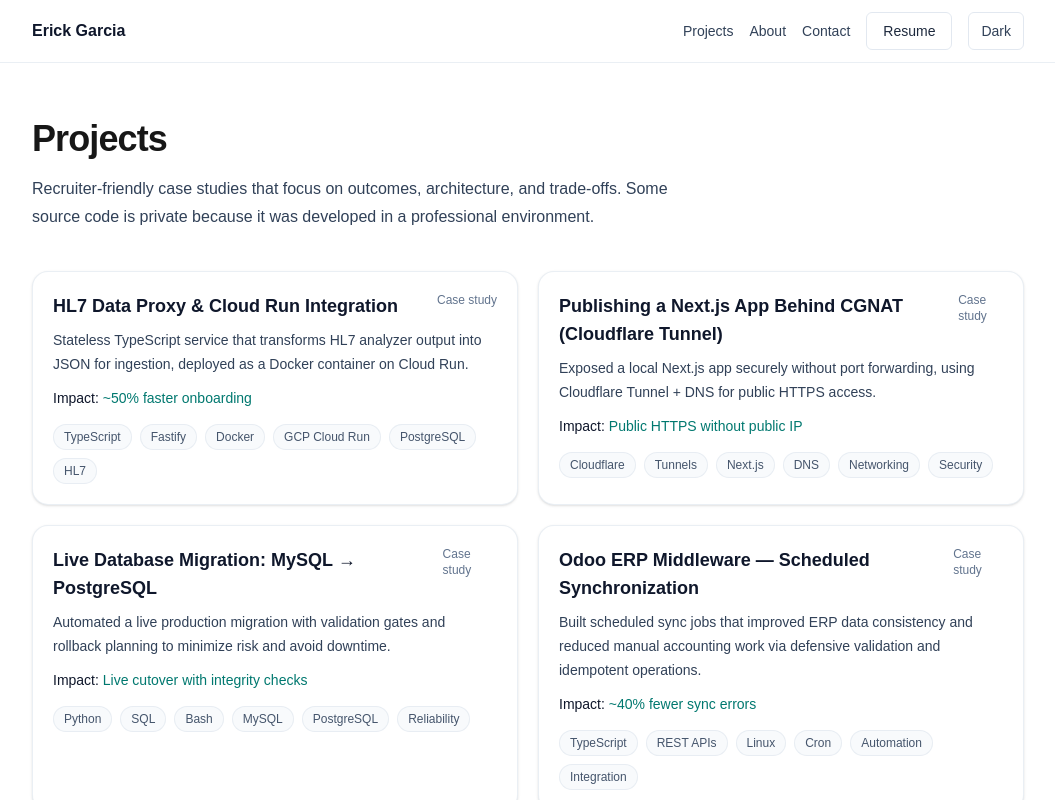
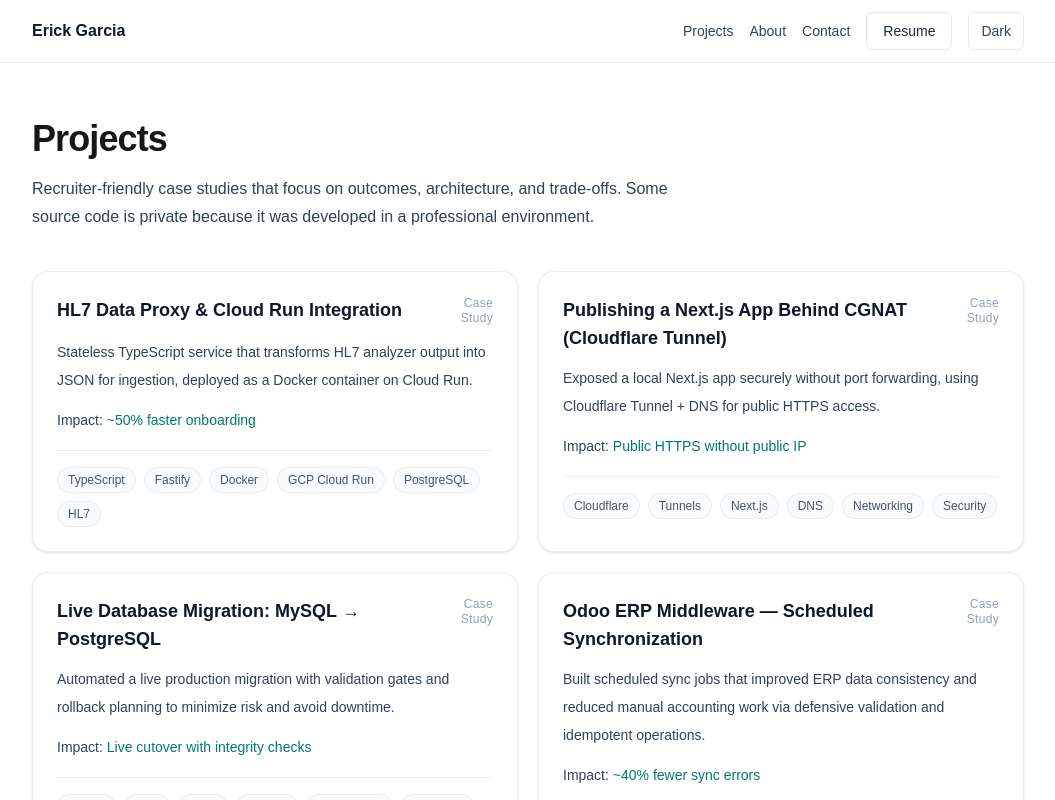
Before and after one commit to eggarcia98/portfolio, a Next.js app: page /projects in a window 1280 px wide. Shown: the top 800 px of the page, without its empty margins (112-1167 px from the left). Built offline with nearby package versions, Linux system fonts and the light colour scheme.

Commit message:
style: update ProjectCard component for improved layout and readability

```diff
--- a/src/components/project-card.tsx
+++ b/src/components/project-card.tsx
@@ -18,31 +18,31 @@
     return (
         <Link
             href={href}
-            className="surface group block p-5 transition hover:-translate-y-0.5 hover:shadow-md"
+            className="surface group block p-6 transition hover:shadow-md"
         >
             <div className="flex items-start justify-between gap-4">
-                <h3 className="text-lg font-semibold text-slate-900 group-hover:text-teal-700 dark:text-white dark:group-hover:text-teal-300">
+                <h3 className="text-lg font-semibold text-slate-900 dark:text-white">
                     {title}
                 </h3>
-                <span className="text-xs text-slate-500 dark:text-slate-400">
-                    Case study
+                <span className="text-xs capitalize tracking-wide leading-tight text-right text-slate-400 dark:text-slate-500">
+                    Case<br />Study
                 </span>
             </div>
 
-            <p className="mt-2 text-sm leading-6 text-slate-700 dark:text-slate-200">
+            <p className="mt-3 text-sm leading-7 text-slate-700 dark:text-slate-200">
                 {summary}
             </p>
 
             {impact ? (
-                <p className="mt-3 text-sm font-medium text-slate-900 dark:text-slate-100">
+                <p className="mt-4 text-sm text-slate-700 dark:text-slate-200">
                     Impact:{" "}
-                    <span className="text-teal-700 dark:text-teal-300">
+                    <span className="font-medium text-teal-700 dark:text-teal-300">
                         {impact}
                     </span>
                 </p>
             ) : null}
 
-            <div className="mt-4 flex flex-wrap gap-2">
+            <div className="mt-5 flex flex-wrap gap-2 border-t border-slate-200/70 pt-4 dark:border-slate-800/70">
                 {tags.map((t) => (
                     <span key={t} className="chip">
                         {t}
```
